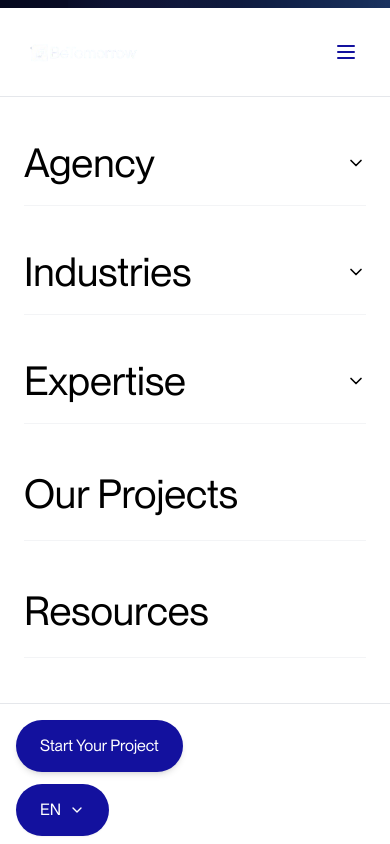
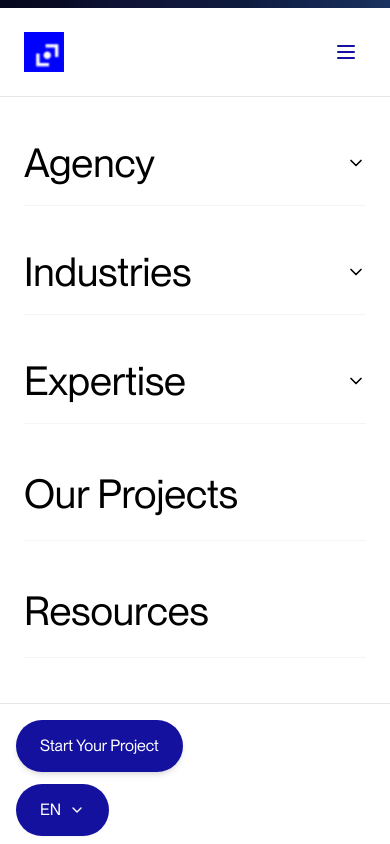
Before and after one commit to muskaanfayyaz/betomorrow-clone, a Next.js app: page / in a window 390 px wide. Both pictures are taken after a click on the button 346 px from the left and 48 px from the top of the page. Shown: the top 844 px of the page. Built offline with nearby package versions, Linux system fonts and the light colour scheme; a web font is replaced by a local one.

Commit message:
Betomorrow

```diff
--- a/src/components/Header.tsx
+++ b/src/components/Header.tsx
@@ -123,9 +123,9 @@ export default function Header() {
               <div className="flex justify-between items-center p-6 border-b sticky top-0 bg-white z-10">
                 <Link href="/" className="flex items-center">
                   <Image
-                    src="/logo.png"
+                    src="/logos/blue-logo-1.png"
                     alt="Logo"
-                    width={120}
+                    width={40}
                     height={40}
                     className="object-contain"
                     priority
@@ -164,7 +164,7 @@ export default function Header() {
                   style={{
                     fontFamily: 'PPNeueMontreal',
                     fontWeight: 500,
-                    background: 'linear-gradient(90deg, #27408B 0%, #FF802B 100%)',
+                    background: 'linear-gradient(90deg, #27408B 0%, #27408B 100%)',
                     WebkitBackgroundClip: 'text',
                     WebkitTextFillColor: 'transparent'
                   }}
```
Also changed, not shown: public/logos/blue-logo-1.png (added).
